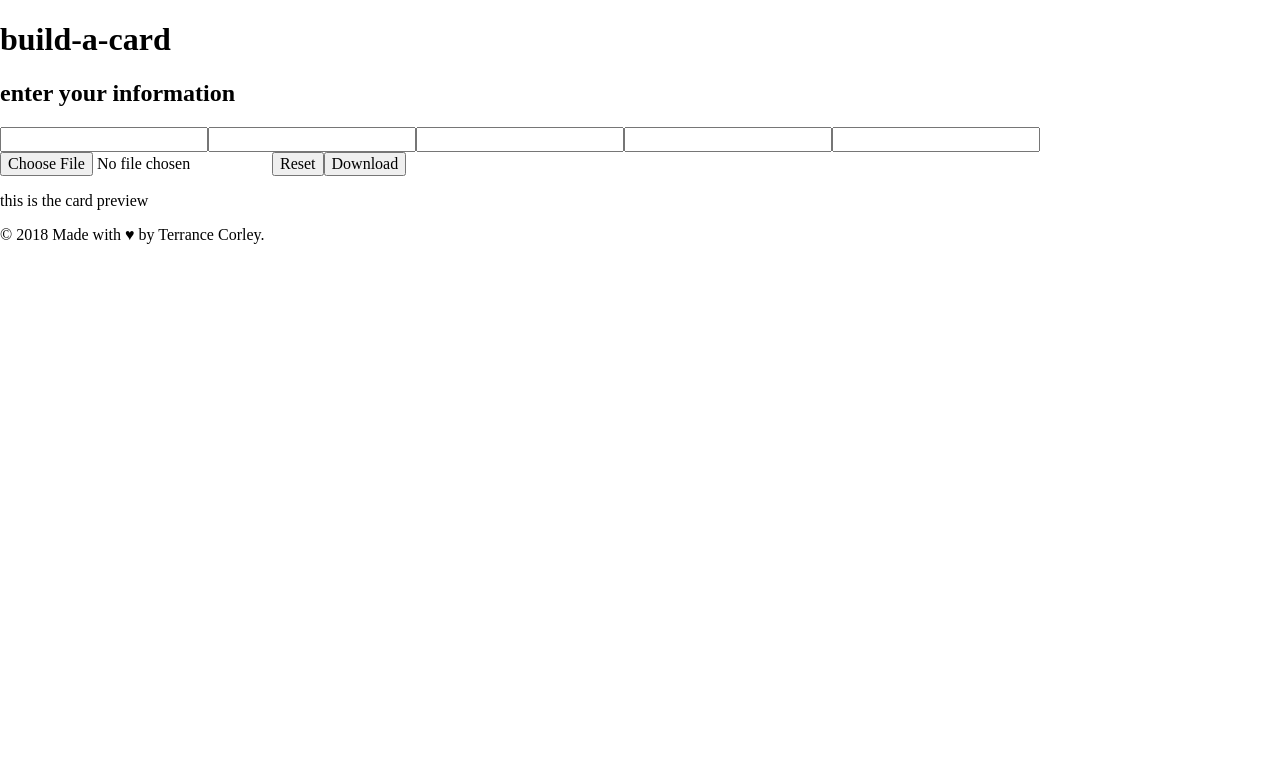
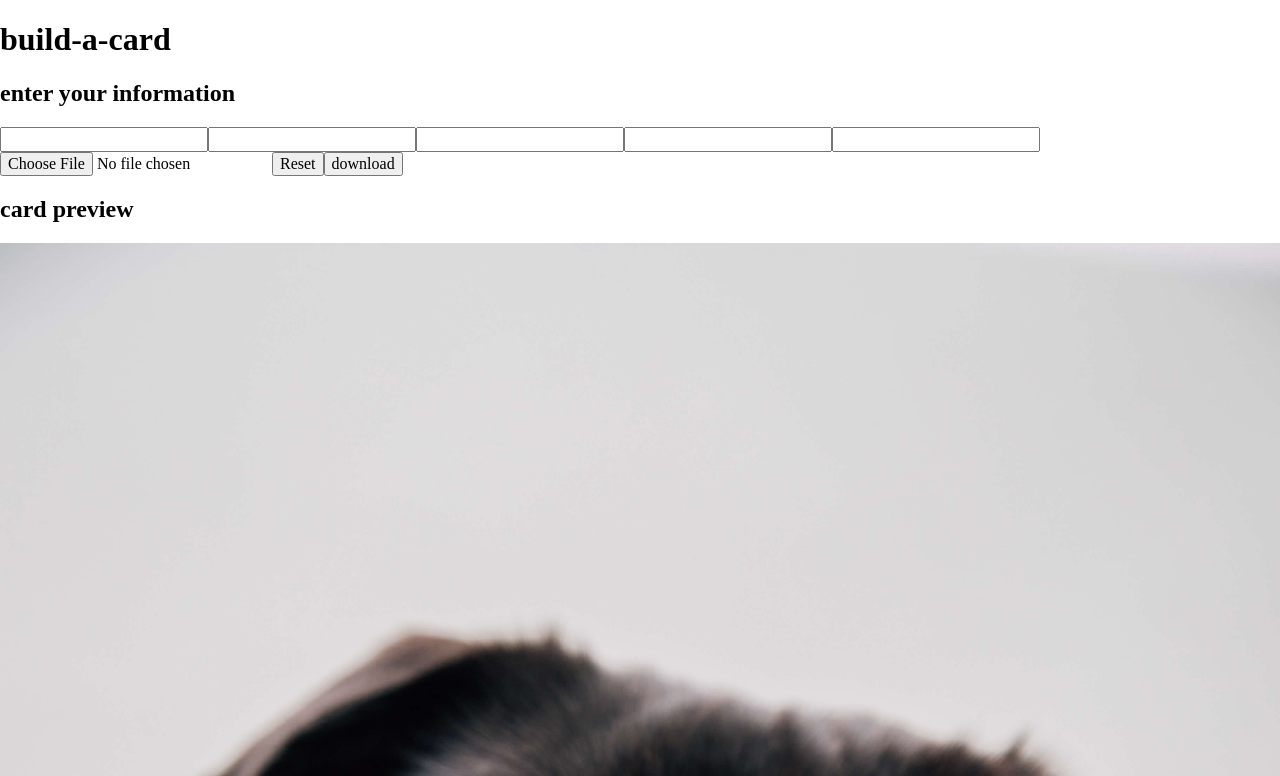
Before and after one commit to terrancecorley/build-a-card, a React (Create React App) app: page / in a window 1280 px wide. Shown: the top 776 px of the page. Built offline with nearby package versions, Linux system fonts and the light colour scheme.

Commit message:
added base structure for assets and css

```diff
--- a/src/CardPreview.js
+++ b/src/CardPreview.js
@@ -1,8 +1,23 @@
 import React, { Component } from 'react';
+import pugImg from './assets/pug.jpg';
 
 function CardPreview(props) {
   return(
-    <p>this is the card preview</p>
+    <div className="card-preview__wrapper">
+      <h2>card preview</h2>
+      <div>
+        <div>
+          <img src={pugImg} alt="" />
+        </div>
+        <div>
+          <h3>CEO Pug Entertainment</h3>
+        </div>
+        <span></span>
+        <span></span>
+        <span></span>
+        <span></span>
+      </div>
+    </div>
   );
 }
 
--- a/src/CardSection.js
+++ b/src/CardSection.js
@@ -10,10 +10,10 @@ class CardSection extends Component {
 
   render() {
     return(
-      <Fragment>
+      <section className="card-section">
         <UserInfo />
         <CardPreview />
-      </Fragment>
+      </section>
     );
   }
 }
--- a/src/UserInfo.js
+++ b/src/UserInfo.js
@@ -12,7 +12,7 @@ function UserInfo(props) {
         <input type="email" aria-label="email"/>
         <input type="file" aria-label="business card image"/>
         <input type="reset" value="Reset" />
-        <button>Download</button>
+        <button>download</button>
       </form>
     </div>
   );
--- /dev/null
+++ b/src/css/index.css
@@ -0,0 +1,5 @@
+/* base styles */
+
+img {
+  max-width: 100%;
+}
--- a/src/index.js
+++ b/src/index.js
@@ -1,6 +1,7 @@
 import React from 'react';
 import ReactDOM from 'react-dom';
 import App from './App';
+import './css/index.css';
 import registerServiceWorker from './registerServiceWorker';
 
 ReactDOM.render(<App />, document.getElementById('root'));
```
Also changed, not shown: src/assets/pug.jpg (added).
